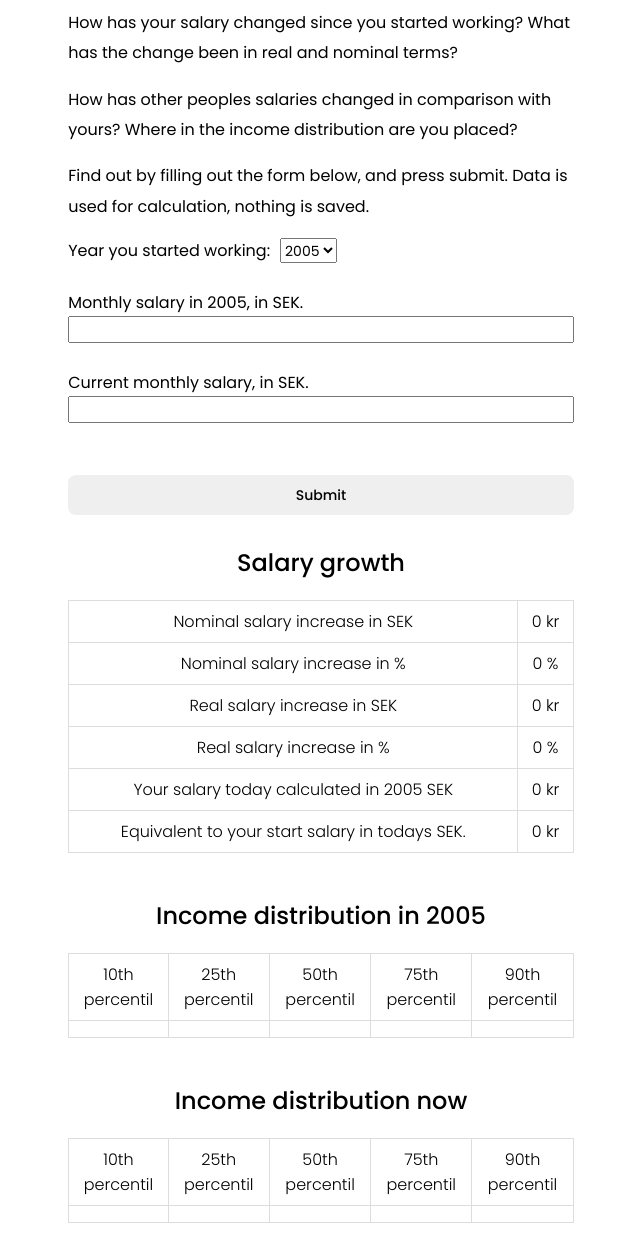
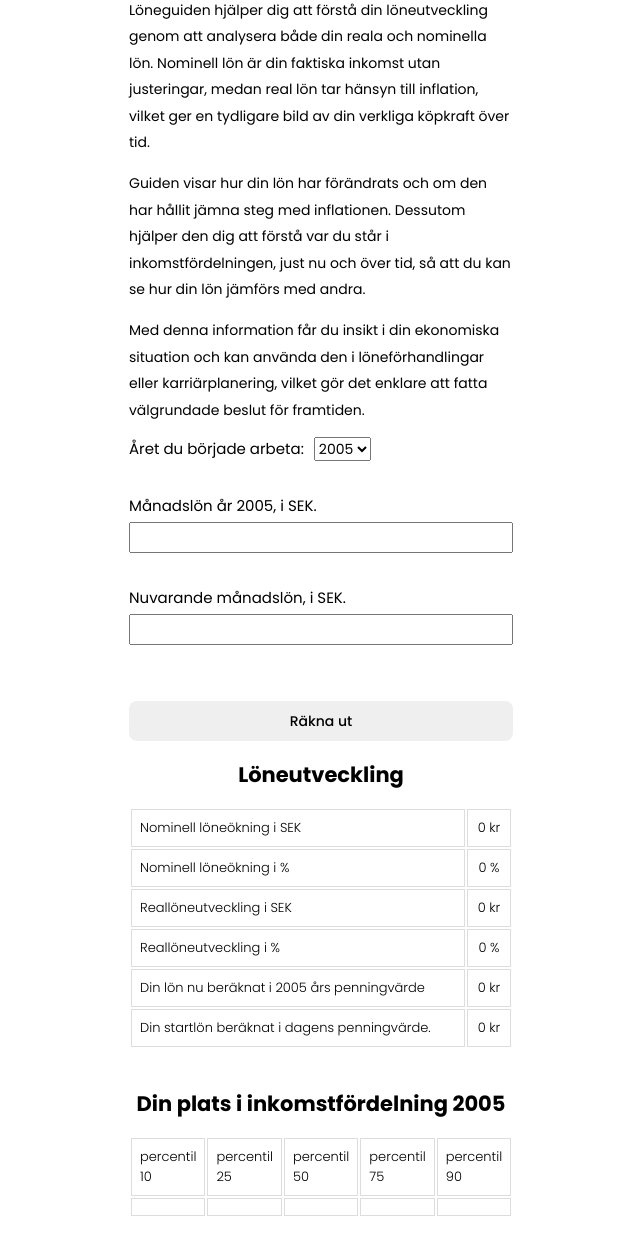
Before and after one commit to pajasthecat/real-income-presentor, a website with bundled scripts: page public/index.html in a window 1280 px wide. Shown: the part 83-1320 px from the top of the page, without its empty margins (319-959 px from the left). Built offline with nearby package versions, Linux system fonts and the light colour scheme.

Commit message:
feat: stared updating look

```diff
--- a/public/index.html
+++ b/public/index.html
@@ -1,7 +1,7 @@
 <!DOCTYPE html>
 <html lang="en">
   <head>
-    <link rel="icon" type="image/png" href="images/money.png" />
+    <link rel="icon" type="image/png" href="images/salary.png" />
     <link rel="preconnect" href="https://fonts.googleapis.com" />
     <link rel="preconnect" href="https://fonts.gstatic.com" crossorigin />
     <link
@@ -16,28 +16,31 @@
     />
     <meta name="keywords" content="Salary growth, income distribution" />
     <meta name="viewport" content="width=device-width, initial-scale=1.0" />
-    <title>Salary Snapshot</title>
+    <title>Löneguiden - Få koll på din löneutveckling</title>
   </head>
   <body>
-    <h1>Salary Snapshot</h1>
-    <div class="text-div">
+    <h1>Löneguiden &#128176 </h1>
       <p>
-        How has your salary changed since you started working? What has the
-        change been in real and nominal terms?
+        Löneguiden hjälper dig att förstå din löneutveckling genom att
+        analysera både din reala och nominella lön. Nominell lön är din faktiska
+        inkomst utan justeringar, medan real lön tar hänsyn till inflation,
+        vilket ger en tydligare bild av din verkliga köpkraft över tid.
       </p>
 
       <p>
-        How has other peoples salaries changed in comparison with yours? Where
-        in the income distribution are you placed?
+        Guiden visar hur din lön har förändrats och om den har hållit jämna steg
+        med inflationen. Dessutom hjälper den dig att förstå var du står i
+        inkomstfördelningen, just nu och över tid, så att du kan se hur din lön jämförs med andra.
       </p>
       <p>
-        Find out by filling out the form below, and press submit. Data is used
-        for calculation, nothing is saved.
+        Med denna information får du insikt i din ekonomiska situation och kan
+        använda den i löneförhandlingar eller karriärplanering, vilket gör det
+        enklare att fatta välgrundade beslut för framtiden.
       </p>
       <form id="dataForm">
-        <div class="formContainer">
+        <div class="inputContainer">
           <div class="formItemSelect">
-            <label for="startYear">Year you started working:</label>
+            <label for="startYear">Året du började arbeta:</label>
             <select id="startYear" name="startYear">
               <option value="2005">2005</option>
               <option value="2006">2006</option>
@@ -68,28 +71,27 @@
             id="currentSalary"
             name="currentSalary"
           /><br /><br />
-          <input type="submit" class="button" value="Submit" />
+          <input type="submit" class="button" value="Räkna ut" />
         </div>
       </form>
-    </div>
 
-    <h2>Salary growth</h2>
+    <h2>Löneutveckling</h2>
     <table>
       <tr>
-        <th>Nominal salary increase in SEK</th>
+        <th>Nominell löneökning i SEK</th>
         <td id="nominalWage">0 kr</td>
       </tr>
       <tr>
-        <th>Nominal salary increase in %</th>
+        <th>Nominell löneökning i %</th>
         <td id="nominalWagePer">0 %</td>
       </tr>
       <tr>
-        <th>Real salary increase in SEK</th>
+        <th>Reallöneutveckling i SEK</th>
         <td id="realWage">0 kr</td>
       </tr>
 
       <tr>
-        <th>Real salary increase in %</th>
+        <th>Reallöneutveckling i %</th>
         <td id="realWagePer">0 %</td>
       </tr>
 
@@ -108,11 +110,11 @@
     <h2 id="incomeDistStart"></h2>
     <table>
       <tr>
-        <th>10th percentil</th>
-        <th>25th percentil</th>
-        <th>50th percentil</th>
-        <th>75th percentil</th>
-        <th>90th percentil</th>
+        <th>percentil 10</th>
+        <th>percentil 25</th>
+        <th>percentil 50</th>
+        <th>percentil 75</th>
+        <th>percentil 90</th>
       </tr>
       <tr>
         <td id="per10"></td>
@@ -124,14 +126,14 @@
     </table>
     <br />
 
-    <h2>Income distribution now</h2>
+    <h2>Din plats i inkomstfördelning nu</h2>
     <table>
       <tr>
-        <th>10th percentil</th>
-        <th>25th percentil</th>
-        <th>50th percentil</th>
-        <th>75th percentil</th>
-        <th>90th percentil</th>
+        <th>percentil 10</th>
+        <th>percentil 25</th>
+        <th>percentil 50</th>
+        <th>percentil 75</th>
+        <th>percentil 90</th>
       </tr>
       <tr>
         <td id="per10_now"></td>
--- a/public/scripts/index.mjs
+++ b/public/scripts/index.mjs
@@ -9,34 +9,34 @@ import {
 const setStartSalaryLabel = (startYear) =>
   (document.getElementById(
     "startSalaryLabel"
-  ).innerHTML = `Monthly salary in ${startYear}, in SEK.`);
+  ).innerHTML = `Månadslön år ${startYear}, i SEK.`);
 
 const setCurrentSalaryLabel = () =>
   (document.getElementById("currentSalaryLabel").innerHTML =
-    "Current monthly salary, in SEK.");
+    "Nuvarande månadslön, i SEK.");
 
 const setStartSalaryLabelValidationError = (startYear) =>
   (document.getElementById(
     "startSalaryLabel"
-  ).innerHTML = `Monthly salary in ${startYear}, in SEK. (Please provide a number)`);
+  ).innerHTML = `Månadslön år  ${startYear}, in SEK. (Vänligen uppge en siffra)`);
 
 const setCurrentSalaryLabelValidationError = () =>
   (document.getElementById(
     "currentSalaryLabel"
-  ).innerHTML = `Current monthly salary, in SEK. (Please provide a number)`);
+  ).innerHTML = `Nuvarande månadslön, i SEK. (Vänligen uppge en siffra)`);
 
 const setTableHeaders = (startYear) => {
   document.getElementById(
     "incomeDistStart"
-  ).innerHTML = `Income distribution in ${startYear}`;
+  ).innerHTML = `Din plats i inkomstfördelning ${startYear}`;
 
   document.getElementById(
     "startSalaryInTodaysCurrencyLabel"
-  ).innerHTML = `Equivalent to your start salary in todays SEK.`;
+  ).innerHTML = `Din startlön beräknat i dagens penningvärde.`;
 
   document.getElementById(
     "todayWageInThenCurrencyLabel"
-  ).innerHTML = `Your salary today calculated in ${startYear} SEK`;
+  ).innerHTML = `Din lön nu beräknat i ${startYear} års penningvärde`;
 
   setStartSalaryLabel(startYear);
 
@@ -106,13 +106,13 @@ const setTableValues = (incomeData) => {
     const oldStart = localStorage.getItem("start");
     localStorage.setItem("start", start);
     if (oldStart) document.getElementById(oldStart).innerHTML = "";
-    document.getElementById(start).innerHTML = "You were here";
+    document.getElementById(start).innerHTML = "Du var här  ";
   }
   if (today) {
     const oldToday = localStorage.getItem("today");
     localStorage.setItem("today", today);
     if (oldToday) document.getElementById(`${oldToday}_now`).innerHTML = "";
-    document.getElementById(`${today}_now`).innerHTML = "You are here";
+    document.getElementById(`${today}_now`).innerHTML = "Du är här";
   }
 };
 
--- a/public/styles/index.css
+++ b/public/styles/index.css
@@ -1,23 +1,52 @@
 body {
   font-family: "Poppins", sans-serif;
-  font-size: 16px;
+  font-size: 14px;
+  margin-left: auto;
+  margin-right: auto;
+  width: 30%;
 }
+
 p {
   text-align: left;
   font-weight: 400;
   font-style: normal;
   line-height: 1.9;
 }
-.text-div {
-  margin: auto;
-  width: 40%;
-  padding-bottom: 10px;
+
+h1,
+h2 {
+  text-align: center;
 }
 
-.formContainer {
+table {
+  text-align: left;
+  margin: auto;
+  width: 100%;
+}
+
+td,
+th {
+  border: 1px solid #dddddd;
+  padding: 8px;
+  font-weight: 300;
+  font-style: normal;
+  font-size: small;
+}
+
+td {
+  text-align: center;
+}
+
+.inputContainer {
   display: flex;
   flex-direction: column;
-  gap: 1px;
+  gap: 5px;
+  font-size: 15px;
+}
+
+input {
+  font-family: "Poppins", sans-serif;
+  font-size: 16px;
 }
 
 .formItemSelect {
@@ -26,21 +55,24 @@ p {
   gap: 10px;
 }
 
-h1 {
-  text-align: center;
-  font-weight: 700;
-  font-style: normal;
+.footerContainer {
+  display: flex;
+  flex-direction: column;
+  justify-content: center;
+  margin-top: 20px;
 }
-h2 {
-  text-align: center;
-  font-weight: 500;
-  font-style: normal;
+
+.footerImageContainer {
+  display: flex;
+  flex-direction: row;
+  justify-content: center;
+  gap: 40px;
 }
-table {
-  border-collapse: collapse;
-  width: 40%;
-  margin-left: auto;
-  margin-right: auto;
+
+.footerTextContainer {
+  display: flex;
+  flex-direction: row;
+  justify-content: center;
 }
 
 .button {
@@ -63,63 +95,14 @@ table {
   touch-action: manipulation;
 }
 
-input {
-  font-weight: 400;
-  font-family: "Poppins", sans-serif;
-  font-size: 14px;
-}
-
 select {
   font-weight: 400;
   font-family: "Poppins", sans-serif;
   font-size: 14px;
 }
 
-td,
-th {
-  border: 1px solid #dddddd;
-  text-align: center;
-  padding: 8px;
-  font-weight: 300;
-  font-style: normal;
-}
-
-footer {
-  margin: auto;
-  margin-top: 20px;
-  width: 40%;
-}
-
-.footerContainer {
-  display: flex;
-  flex-direction: column;
-  justify-content: center;
-}
-
-.footerImageContainer {
-  display: flex;
-  flex-direction: row;
-  justify-content: center;
-  gap: 40px;
-}
-
-.footerTextContainer {
-  display: flex;
-  flex-direction: row;
-  justify-content: center;
-}
-
-img {
-  width: 100%;
-}
-
 @media screen and (max-width: 800px) {
-  table,
-  footer,
-  th,
-  td,
-  .text-div {
+  body {
     width: 90%;
-    font-size: small;
   }
 }
```
Also changed, not shown: public/images/money.png (deleted), public/images/salary.png (added).
